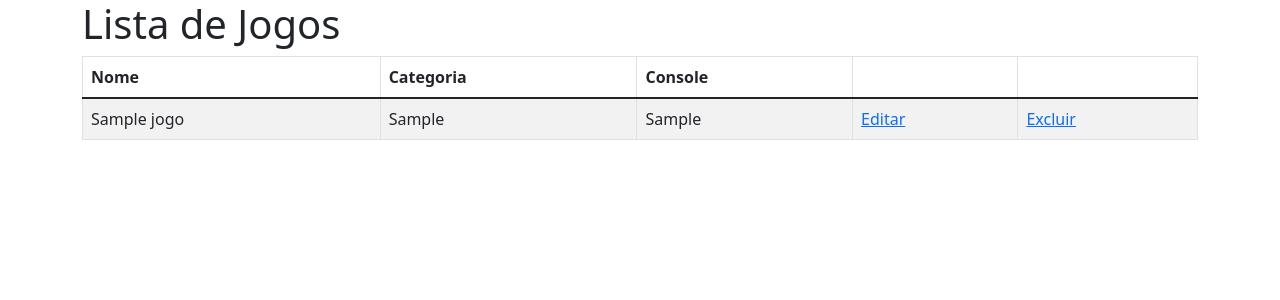
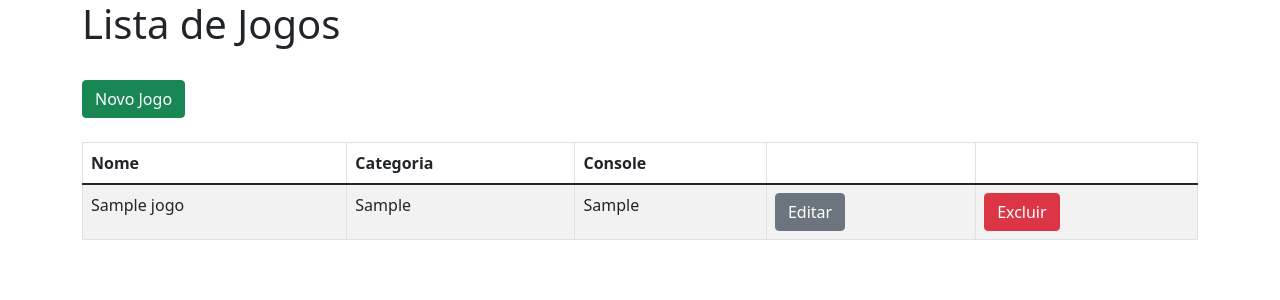
Before and after one commit to 12161003677/LP2-2021, a Flask app: page / in a window 1280 px wide. Shown: the top 300 px of the page. Run offline with Flask 2, Linux system fonts and the light colour scheme; the visitor is signed in with stand-in values (Sample User, id 1); tables that the repository leaves empty or names only in its code hold one stand-in row (values such as "Sample post"); some libraries are stand-ins or nearby versions.

Commit message:
feat(aula 20): adicionando botoes de navegacao

```diff
--- a/jogoteca/templates/editar.html
+++ b/jogoteca/templates/editar.html
@@ -15,7 +15,8 @@
       <label for="console">Console</label>
       <input type="text" id="console" name="console" class="form-control" value="{{ jogo._console }}">
     </div>
-    <button type="submit" class="btn btn-primary btn-salvar">Salvar</button>
+    <button type="submit" class="btn btn-success btn-salvar my-4">Salvar</button>
+    <a href="{{url_for('index')}}" class="btn btn-danger my-4">Cancelar</a>
   </fieldset>
 </form>
 {% endblock %}
--- a/jogoteca/templates/lista.html
+++ b/jogoteca/templates/lista.html
@@ -1,5 +1,6 @@
 {% extends "template.html" %}
 {% block conteudo %}
+<a href="{{url_for('create')}}" class="btn btn-success my-4">Novo Jogo</a>
 <table class="table table-striped table-responsive table-bordered">
     <thead class="thead-default">
         <tr>
@@ -16,8 +17,8 @@
             <td>{{ jogo._nome }}</td>
             <td>{{ jogo._categoria }}</td>
             <td>{{ jogo._console }}</td>
-            <td><a href="{{ url_for('edit', id=jogo._id) }}">Editar</a></td>
-            <td><a href="{{ url_for('delete', id=jogo._id) }}">Excluir</a></td>
+            <td><a href="{{ url_for('edit', id=jogo._id) }}" class="btn btn-secondary">Editar</a></td>
+            <td><a href="{{ url_for('delete', id=jogo._id) }}" class="btn btn-danger">Excluir</a></td>
         </tr>
     {% endfor %}
     </tbody>
--- a/jogoteca/templates/novo.html
+++ b/jogoteca/templates/novo.html
@@ -14,7 +14,8 @@
       <label for="console">Console</label>
       <input type="text" id="console" name="console" class="form-control">
     </div>
-    <button type="submit" class="btn btn-primary btn-salvar">Salvar</button>
+    <button type="submit" class="btn btn-success btn-salvar my-4">Salvar</button>
+    <a href="{{url_for('index')}}" class="btn btn-danger my-4">Cancelar</a>
   </fieldset>
 </form>
 {% endblock %}
```
